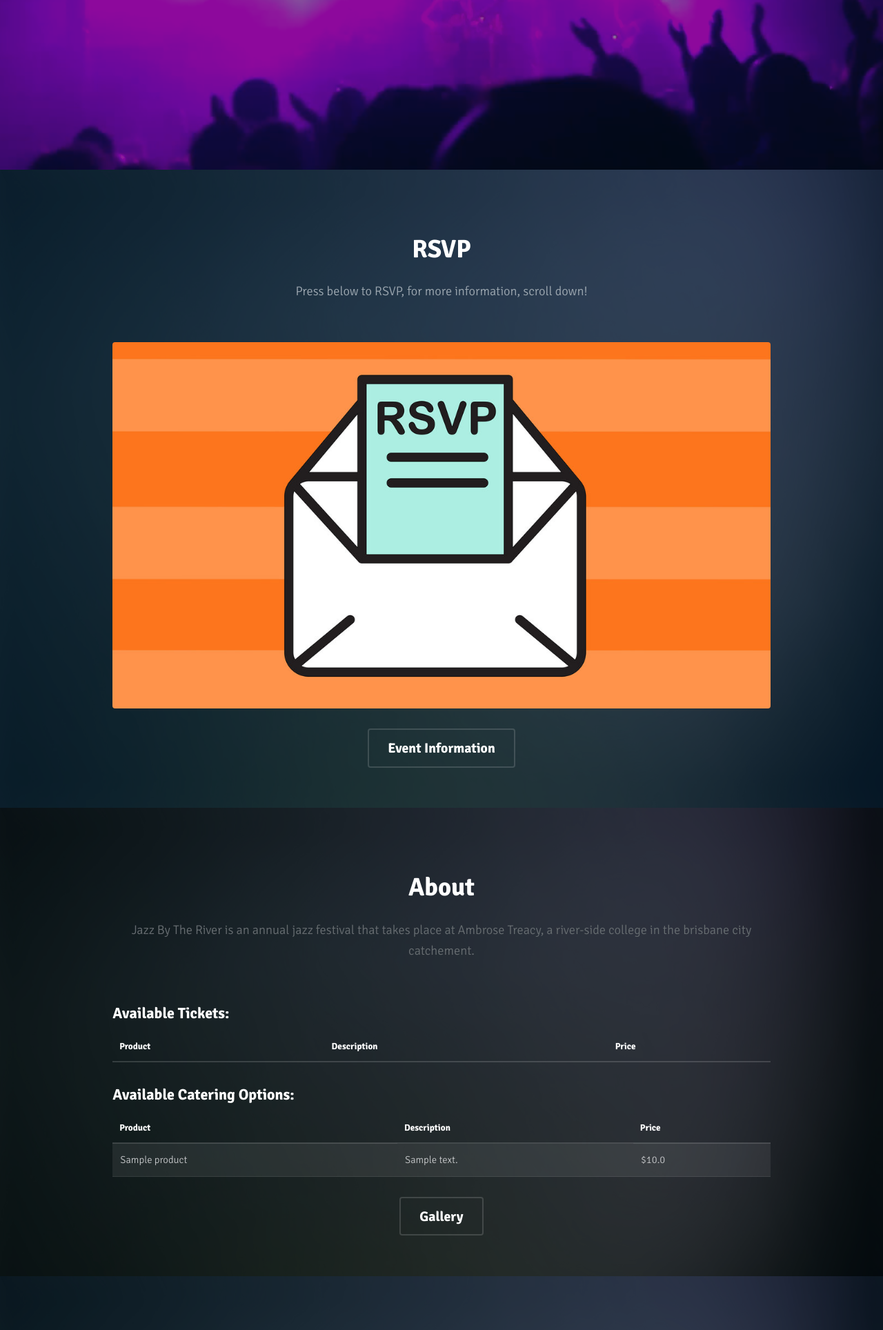
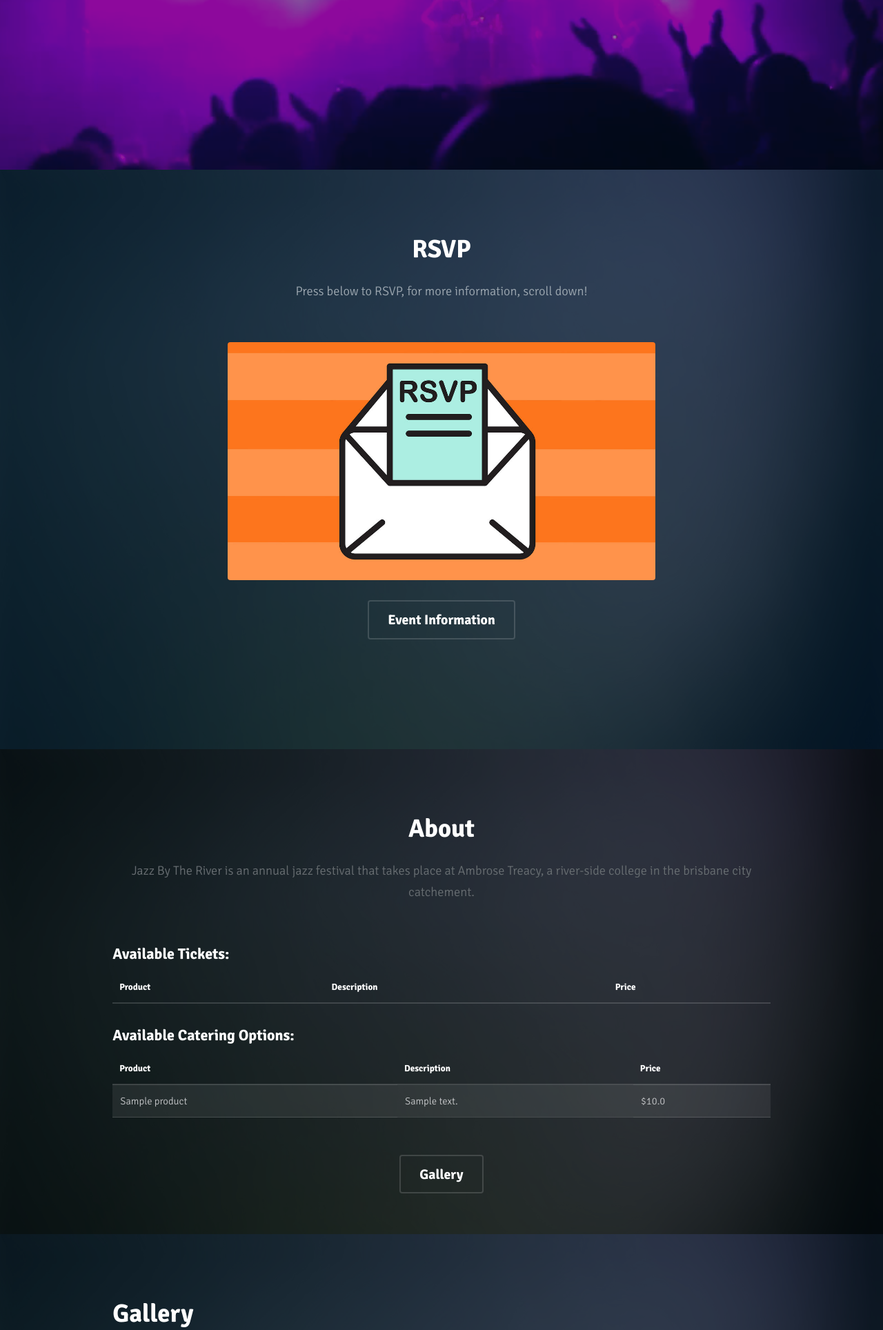
Before and after one commit to jakecren/JBTR-Booking-Site, a Flask app: page / in a window 1280 px wide. Shown: the part 554-2482 px from the top of the page at 69% size. Run offline with Flask 2, Linux system fonts and the light colour scheme; tables that the repository leaves empty hold one stand-in row (values such as "Sample post"); lists and menus that the app fills with data are empty.

Commit message:
Final Splash Page Touchups

```diff
--- a/bookingApp/main/templates/main/splash.html
+++ b/bookingApp/main/templates/main/splash.html
@@ -21,18 +21,20 @@
 <div>
 
 	<!-- One (id=content) -->
-	<section class="wrapper style1">
+	<section class="wrapper style1" style="height: 105vh;">
 		<div class="inner">
 			<header class="align-center" id="content">
 				<h2>RSVP</h2>
 				<p>Press below to RSVP, for more information, scroll down!</p>
 			</header>
 			<!-- 2 Column Picture Section -->
-			<div class="video align-center">
+			<div class="align-center" style="max-height: 60vh; max-width: 65%; margin:auto;">
+				<div class="video" style="max-height: 90%;">
 					<div class="image fit">
 						<img src="/static/images/rsvp.jpg" alt="" />
 					</div>
 					<a href="{{ url_for('main.rsvp') }}" class="link"><span>Click Me</span></a>
+				</div>
 			</div>
 			<div class="align-center">
 				<a href="#about" class="button big alt scrolly">Event Information</a>
@@ -50,6 +52,7 @@
 					college in the brisbane city catchement.</p>
 			</header>
 			<h4>Available Tickets:</h4>
+			<div style="max-height: 40vh; overflow:auto;">
 				<table class="table-wrapper">
 					<thead>
 						<tr>
@@ -70,8 +73,10 @@
 						{% endfor %}
 					</tbody>
 				</table>
+			</div>
 
 			<h4>Available Catering Options:</h4>
+			<div style="max-height: 40vh; overflow:auto;">
 				<table class="table-wrapper">
 					<thead>
 						<tr>
@@ -92,6 +97,8 @@
 						{% endfor %}
 					</tbody>
 				</table>
+			</div>
+			<div><br></div>
 			<div class="align-center">
 				<a href="#gallery" class="button big alt scrolly">Gallery</a>
 			</div>
```
Lines whose indentation alone changed are shown as unchanged.
